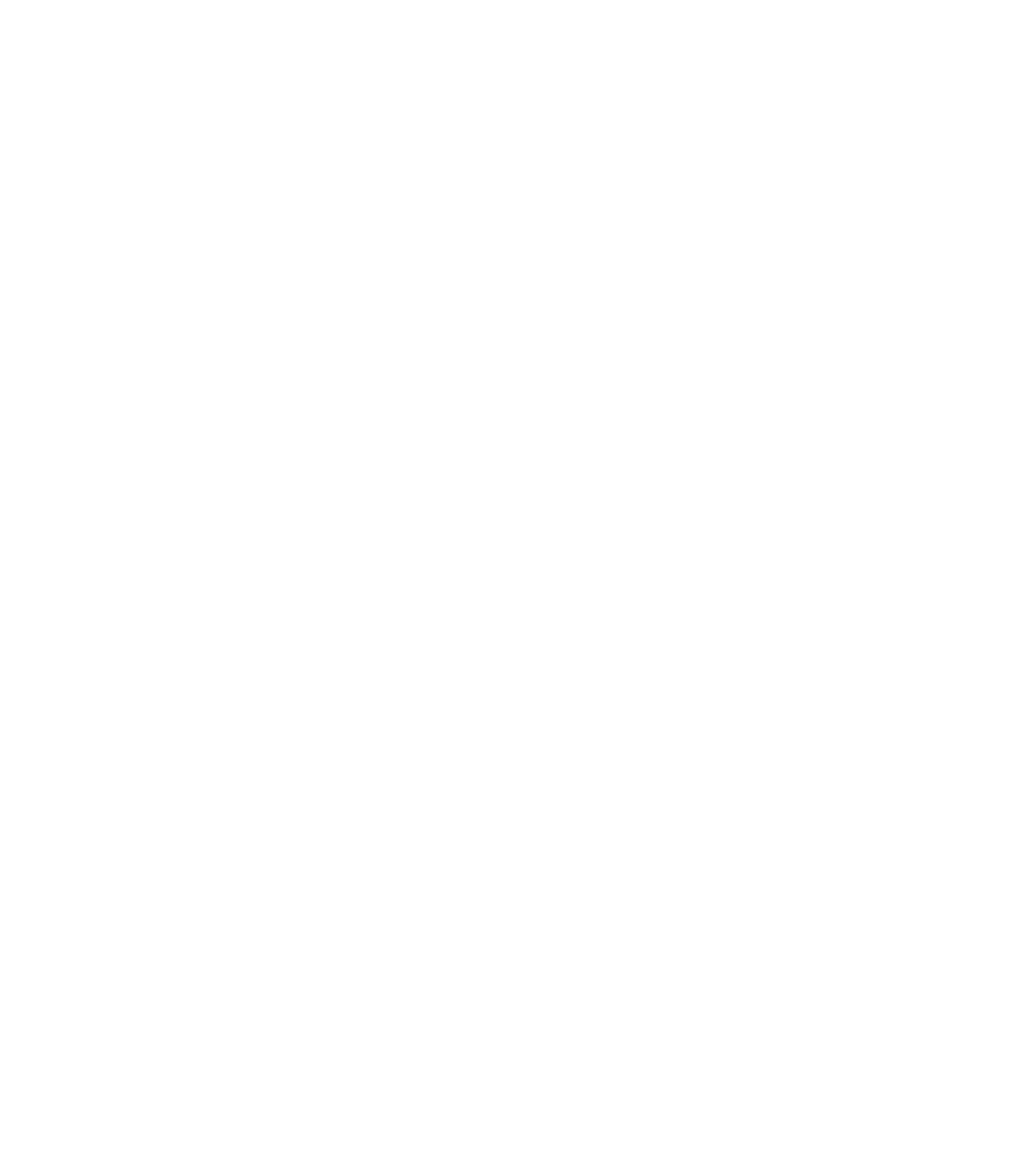
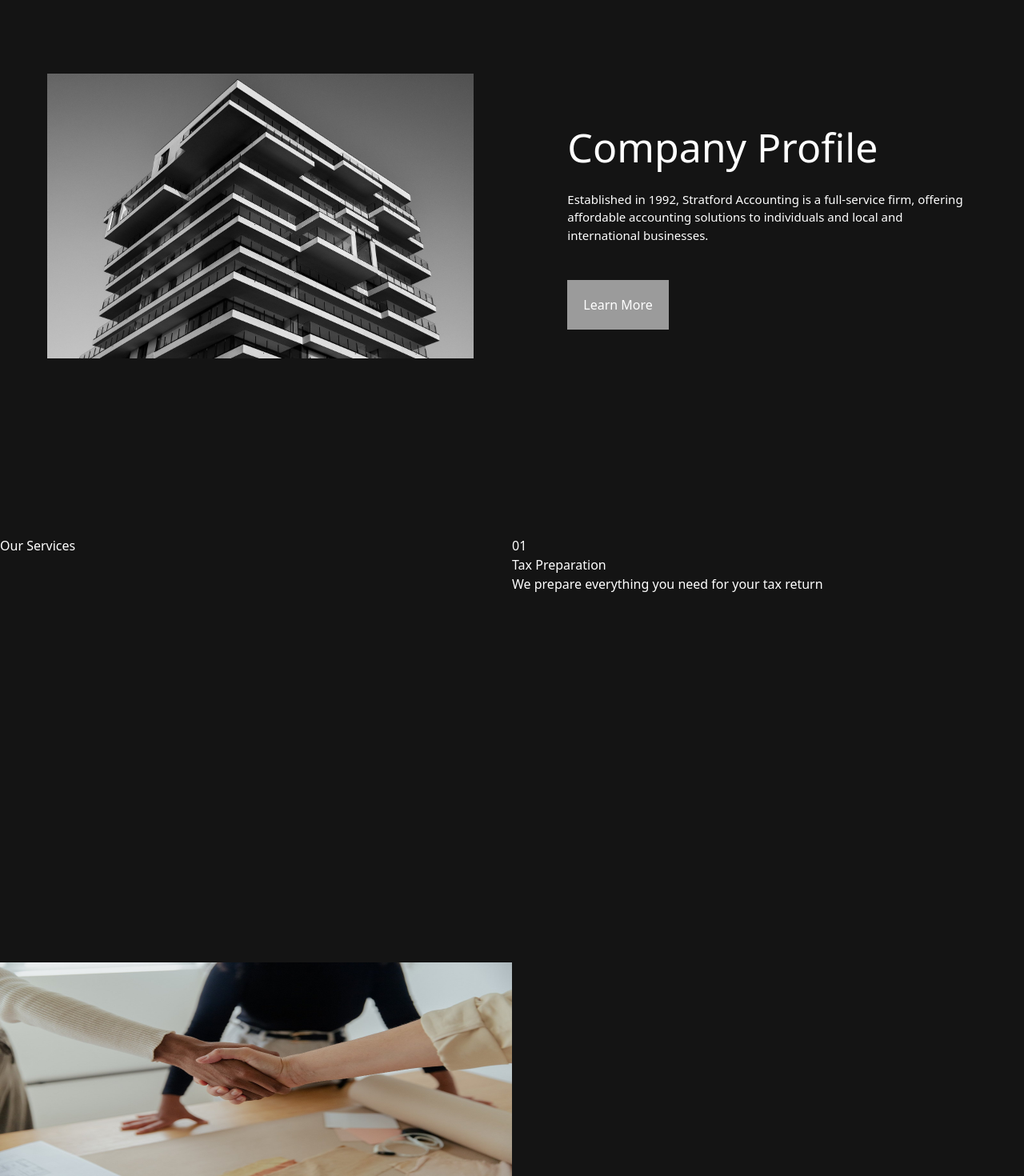
Before and after one commit to omarghandour/vortex, a React (Vite) app: page / in a window 1280 px wide. Shown: the part 930-2400 px from the top of the page at 80% size. Before the commit the page ends 800 px from the top, so only its background shows below. Built offline with nearby package versions, Linux system fonts and the light colour scheme.

Commit message:
Second page + responsive

```diff
--- a/src/App.tsx
+++ b/src/App.tsx
@@ -1,10 +1,14 @@
 import "./App.css";
 import Home from "./components/Home";
+import SecondPage from "./components/SecondPage";
+import ThirdPage from "./components/ThirdPage";
 
 function App() {
   return (
     <div className="h-full">
       <Home />
+      <SecondPage />
+      <ThirdPage />
     </div>
   );
 }
--- a/src/components/Home.tsx
+++ b/src/components/Home.tsx
@@ -9,10 +9,11 @@ const Home = () => {
           style={{ lineHeight: "1" }}
           className=" pb-14 text-[600%] xs:text-[400%]"
         >
-          Software <br />
+          Software
+          <br />
           <span>Company</span>
         </h1>
-        <h4 className=" sm:text-[2.2rem] xs:text-[1.5rem]">
+        <h4 className=" sm:text-[2.2rem] xs:text-[1.5rem] text-[2.2rem] text-[#9B9B9B]">
           Expertise. Commitment. Value.
         </h4>
       </div>
--- /dev/null
+++ b/src/components/SecondPage.tsx
@@ -0,0 +1,23 @@
+import company from "../assets/company.jpeg";
+const SecondPage = () => {
+  return (
+    <div className="bg-[#141414] flex xs:flex-col h-full items-center justify-around">
+      <img src={company} alt="pic of company" className="w-5/12 xs:w-[90%]" />
+      <div className="w-2/5 xs:w-[90%]">
+        <div className="mb-16">
+          <h1 className="text-[50px] mb-4">Company Profile</h1>
+          <p className="text-[15px]">
+            Established in 1992, Stratford Accounting is a full-service firm,
+            offering affordable accounting solutions to individuals and local
+            and international businesses.
+          </p>
+        </div>
+        <a href="" className="bg-[#9B9B9B] p-5 mt-5">
+          <button className="">Learn More</button>
+        </a>
+      </div>
+    </div>
+  );
+};
+
+export default SecondPage;
--- /dev/null
+++ b/src/components/ThirdPage.tsx
@@ -0,0 +1,26 @@
+import hand from "../assets/s2.png";
+
+const ThirdPage = () => {
+  return (
+    <div className=" bg-[#141414] flex h-full">
+      <div className="flex flex-col justify-between w-1/2">
+        <h1>Our Services</h1>
+        <img src={hand} alt="" className=" h-1/3 " />
+      </div>
+      <div>
+        <div>
+          <span>01</span> <h1>Tax Preparation</h1>
+          <p>We prepare everything you need for your tax return</p>
+        </div>
+        <div>
+          <span></span> <h1></h1> <p></p>
+        </div>
+        <div>
+          <span></span> <h1></h1> <p></p>
+        </div>
+      </div>
+    </div>
+  );
+};
+
+export default ThirdPage;
--- a/src/index.css
+++ b/src/index.css
@@ -1,7 +1,9 @@
 @tailwind base;
 @tailwind components;
 @tailwind utilities;
-
+* {
+  color: white;
+}
 body {
   margin: 0;
   padding: 0;
```
Also changed, not shown: src/assets/company.jpeg (added), src/assets/s2.png (added).
